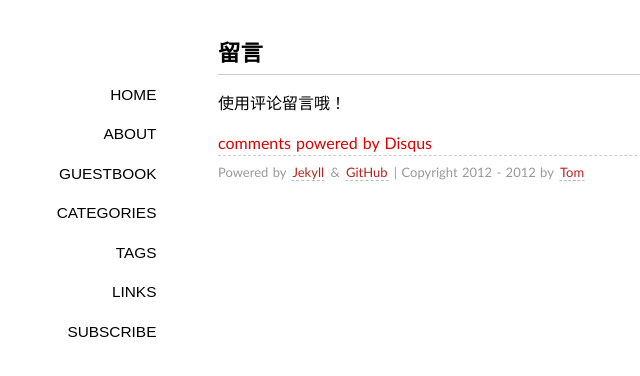
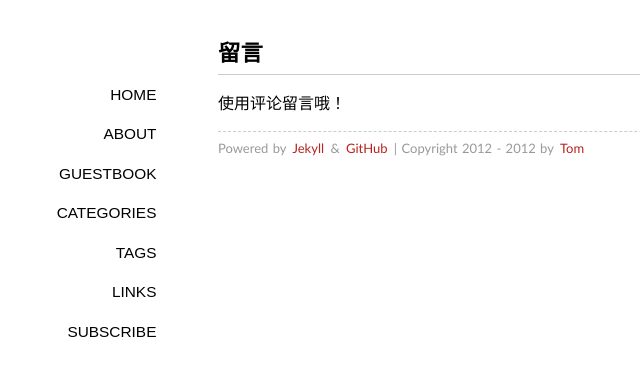
Before and after one commit to zhuxulu/zhuxulu.github.com, a Jekyll site: the page built from guestbook/index.md, in a window 1280 px wide. Shown: the top 376 px of the page, without its empty margins (122-762 px from the left). Built offline with Jekyll 4.4.1, drawn with Linux system fonts in a browser that asks for light colours; some web fonts are replaced; Markdown is read by kramdown in place of the engine named in the settings; comment, search, counter and statistics services are not loaded.

Commit message:
delete <a> border-bottom

```diff
--- a/_includes/comments.md
+++ b/_includes/comments.md
@@ -12,5 +12,5 @@
             })();
         </script>
         <noscript>Please enable JavaScript to view the <a href="http://disqus.com/?ref_noscript">comments powered by Disqus.</a></noscript>
-        <a href="http://disqus.com" class="dsq-brlink">comments powered by <span class="logo-disqus">Disqus</span></a>
+        <!--<a href="http://disqus.com" class="dsq-brlink">comments powered by <span class="logo-disqus">Disqus</span></a>-->
 </section>
--- a/media/css/style.css
+++ b/media/css/style.css
@@ -70,7 +70,7 @@ color: #999;
 footer a {
 margin: 1px;
 border: 1px solid rgba(1,1,1,0);
-border-bottom: 1px dashed #BBB;
+/*border-bottom: 1px dashed #BBB;*/
 color: #B9221F;
 text-decoration: none;
 }
```
